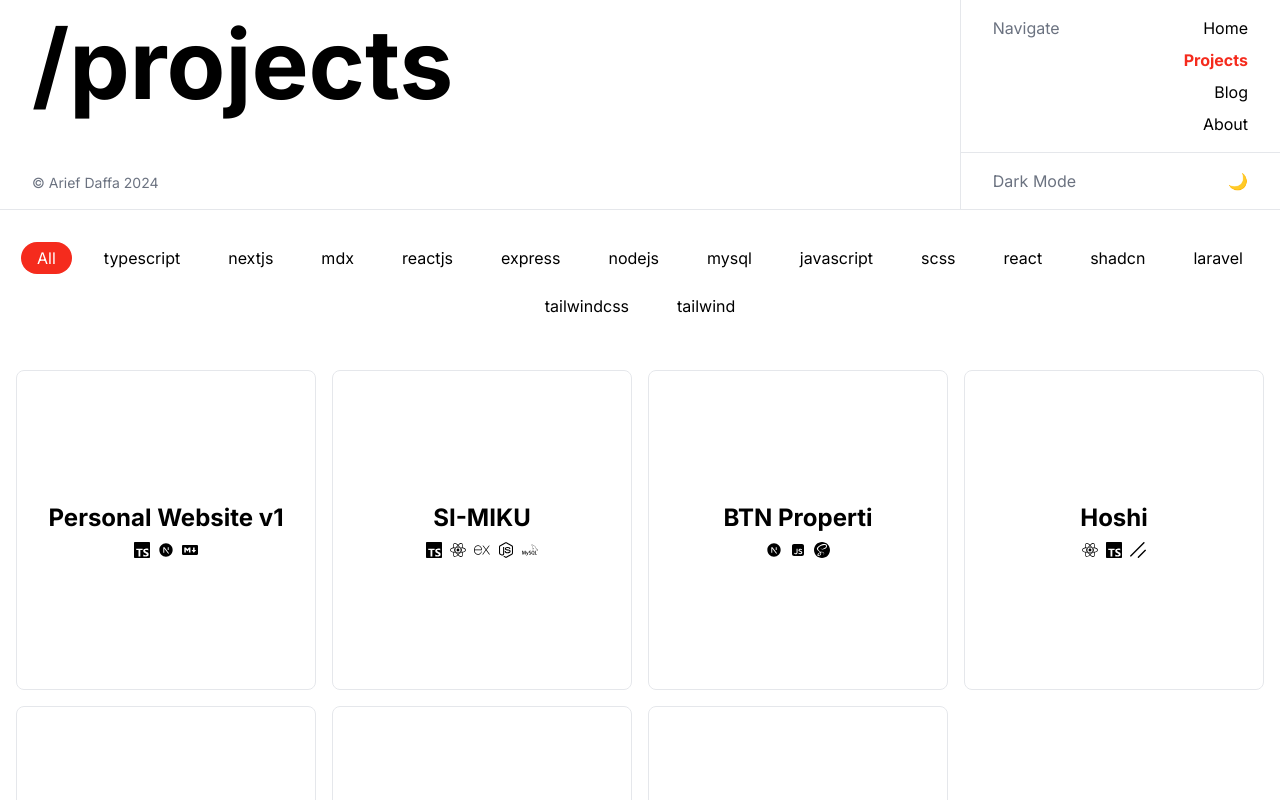
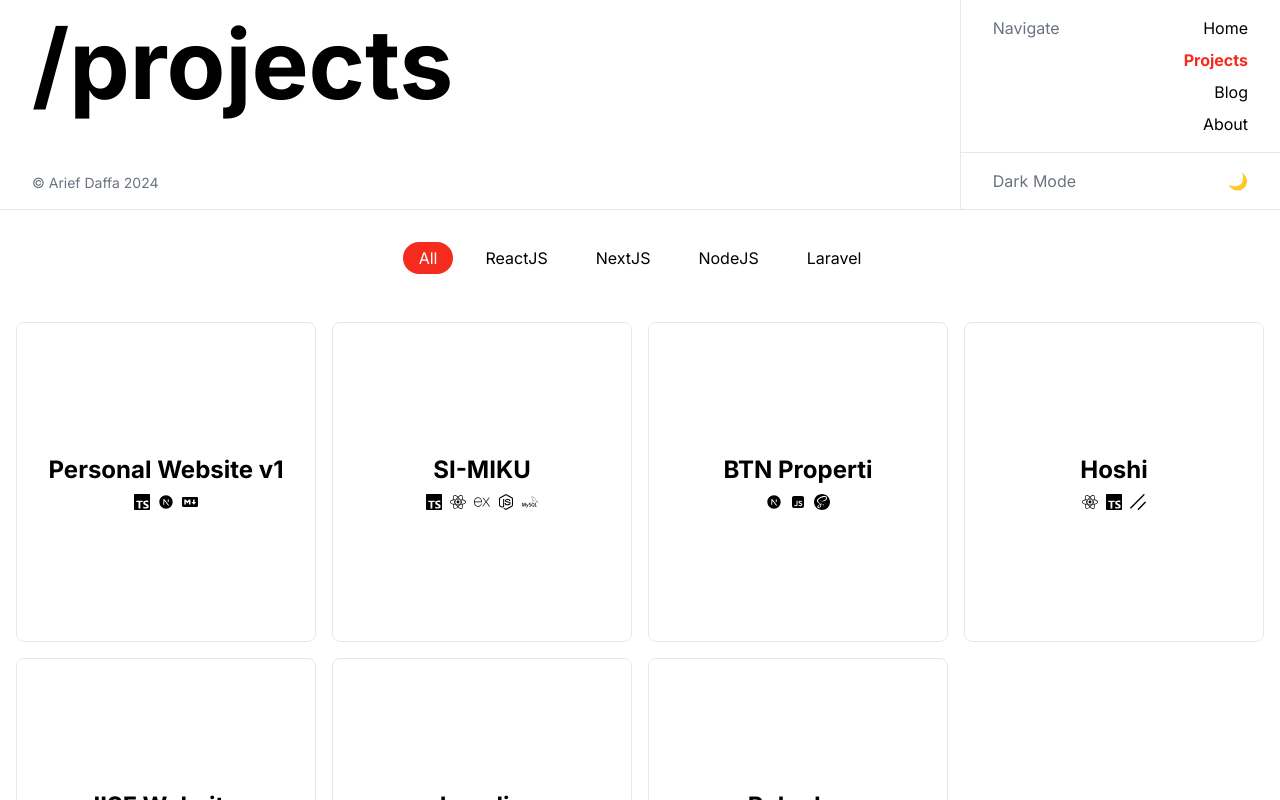
Before and after one commit to AriefDaffa/ariefdaffa, a Next.js app: page /projects in a window 1280 px wide. Built offline with nearby package versions, Linux system fonts and the light colour scheme.

Commit message:
feat: update filter on project page

```diff
--- a/app/_content/project/hoshi.md
+++ b/app/_content/project/hoshi.md
@@ -1,7 +1,7 @@
 ---
 title: "Hoshi"
 date: 2024-10-11
-tags: ["react", "typescript", "shadcn"]
+tags: ["reactjs", "typescript", "shadcn"]
 desc: "Hoshi stands as a pioneering streaming platform meticulously crafted to cater to the insatiable appetite of anime enthusiasts worldwide. With a meticulously curated library boasting an extensive array of anime series and movies, all accompanied by accurate English subtitles."
 imageSrc: "/images/project/hoshi.png"
 url: "https://hoshi.ariefdaffa.dev"
--- a/app/_content/project/isf.md
+++ b/app/_content/project/isf.md
@@ -1,7 +1,7 @@
 ---
 title: "IISF Website"
 date: 2024-10-11
-tags: ["laravel", "tailwindcss"]
+tags: ["laravel", "tailwind"]
 desc: "Indonesia Sustainability Forum (ISF) is established as a platform to foster collaborations and best practice sharing across stakeholders in decarbonization actions, ultimately advancing the global concerted effort in pursuing a sustainable growth."
 imageSrc: "/images/project/isf.png"
 url: "https://indonesiasustainabilityforum.co.id/"
--- a/app/_content/project/lagalio.md
+++ b/app/_content/project/lagalio.md
@@ -1,7 +1,7 @@
 ---
 title: "Lagalio"
 date: 2024-10-11
-tags: ["react", "typescript"]
+tags: ["reactjs", "typescript"]
 desc: "Create the Spotify playlist they want with a song that the user chooses. Lagalio uses the API from Spotify to create the playlist."
 imageSrc: "/images/project/lagalio.webp"
 url: "https://lagalio.vercel.app/"
--- a/app/_content/project/pokedex.md
+++ b/app/_content/project/pokedex.md
@@ -1,7 +1,7 @@
 ---
 title: "Pokedex"
 date: 2024-10-11
-tags: ["react", "typescript", "tailwind"]
+tags: ["reactjs", "typescript", "tailwind"]
 desc: "-"
 imageSrc: "/images/project/pokedex.png"
 url: "https://pokedex.ariefdaffa.dev"
--- a/app/projects/_components/ProjectList/ProjectFilter.tsx
+++ b/app/projects/_components/ProjectList/ProjectFilter.tsx
@@ -3,9 +3,9 @@ import type { Dispatch, FC, SetStateAction } from 'react';
 import { cn } from '@/app/_lib/cn';
 
 interface ProjectFilterProps {
-  selectedTags: string[];
+  selectedTags: string;
   tags: string[];
-  setSelectedTags: Dispatch<SetStateAction<string[]>>;
+  setSelectedTags: Dispatch<SetStateAction<string>>;
   handleSelectTags: (item: string) => void;
 }
 
@@ -22,7 +22,7 @@ const ProjectFilter: FC<ProjectFilterProps> = ({
           'py-1 px-4 rounded-full cursor-pointer hover:bg-primary hover:text-white',
           selectedTags.length === 0 && 'bg-primary text-white'
         )}
-        onClick={() => setSelectedTags([])}
+        onClick={() => setSelectedTags('')}
       >
         All
       </div>
--- a/app/projects/_components/ProjectList/index.tsx
+++ b/app/projects/_components/ProjectList/index.tsx
@@ -2,7 +2,7 @@
 
 import Image from 'next/image';
 import { FaGithub } from 'react-icons/fa';
-import { useMemo, useState, type FC } from 'react';
+import { useState, type FC } from 'react';
 
 import ProjectCard from '@/app/projects/_components/ProjectList/ProjectCard';
 import Modal from '@/app/_components/Modal';
@@ -18,13 +18,8 @@ interface ProjectListProps {
 const ProjectList: FC<ProjectListProps> = ({ projects }) => {
   const [hovered, setHovered] = useState<number | null>(null);
   const [selectedProject, setSelectedProject] = useState<IBlog>();
-  const [selectedTags, setSelectedTags] = useState<string[]>([]);
+  const [selectedTags, setSelectedTags] = useState<string>('');
   const [isModalOpen, setIsModalOpen] = useState(false);
-
-  const tags = useMemo(
-    () => Array.from(new Set(projects.flatMap((project) => project.tags))),
-    [projects]
-  );
 
   const handleOpenModal = (data: IBlog) => {
     setSelectedProject(data);
@@ -34,17 +29,15 @@ const ProjectList: FC<ProjectListProps> = ({ projects }) => {
   const handleCloseModal = () => setIsModalOpen(false);
 
   const handleSelectTags = (tags: string) => {
-    if (selectedTags.indexOf(tags) > -1) {
-      const filteredTags = selectedTags.filter((item) => item !== tags);
-      setSelectedTags(filteredTags);
-    } else {
-      setSelectedTags((oldArr) => [...oldArr, tags]);
+    if (!selectedTags.includes(tags.toLowerCase())) {
+      setSelectedTags(tags);
     }
   };
+
   return (
     <div className="">
       <ProjectFilter
-        tags={tags}
+        tags={['ReactJS', 'NextJS', 'NodeJS', 'Laravel']}
         selectedTags={selectedTags}
         setSelectedTags={setSelectedTags}
         handleSelectTags={handleSelectTags}
@@ -52,9 +45,7 @@ const ProjectList: FC<ProjectListProps> = ({ projects }) => {
       <div className="grid gap-4 py-4 md:grid-cols-2 lg:grid-cols-4">
         {projects
           .filter((item) =>
-            selectedTags.length > 0
-              ? item.tags.some((tag) => selectedTags.includes(tag))
-              : item
+            item.tags.join(', ').includes(selectedTags.toLowerCase())
           )
           .map((item, idx) => (
             <ProjectCard
```
